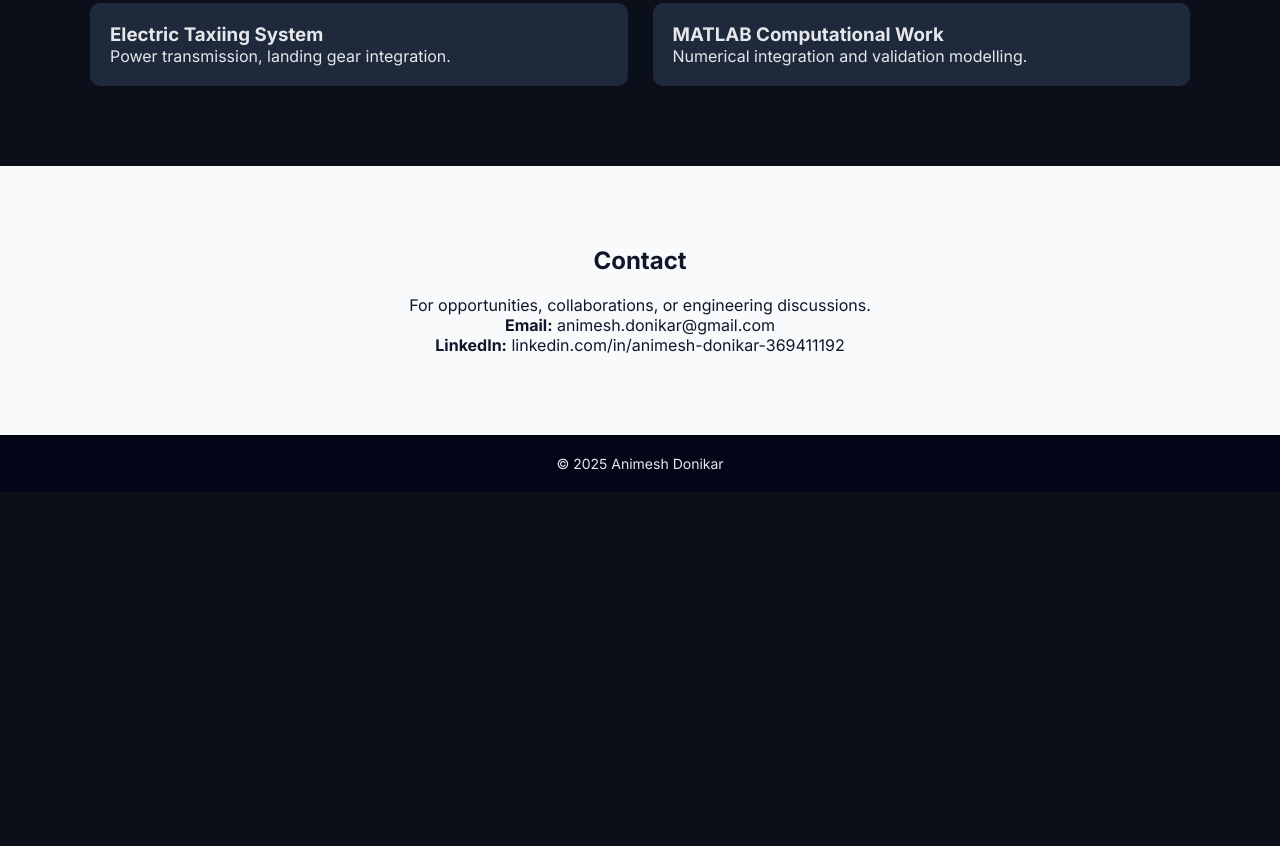
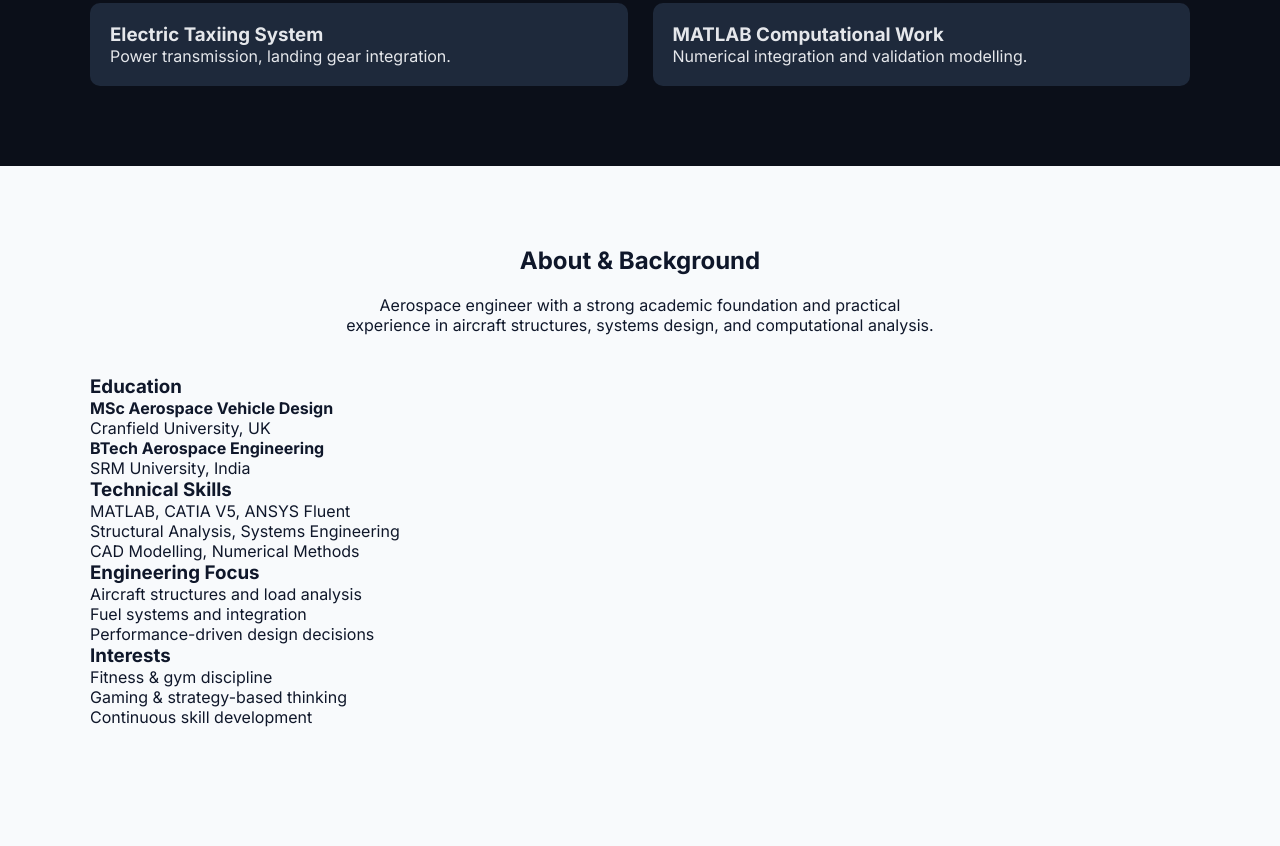
Before and after one commit to animesh1102/animesh1102.github.io, a plain HTML site: page index.html in a window 1280 px wide. Shown: the part 1314-2160 px from the top of the page. Before the commit the page ends 1806 px from the top, so only its background shows below. Drawn offline with Linux system fonts and the light colour scheme.

Commit message:
Enhance index.html with detailed about section
Added detailed background section with education, skills, and interests.

```diff
--- a/index.html
+++ b/index.html
@@ -127,6 +127,59 @@
     </div>
 </section>
 
+    <section class="section light" id="about-detailed">
+
+    <div class="container">
+
+        <h2>About & Background</h2>
+
+        <p class="section-subtext">
+            Aerospace engineer with a strong academic foundation and practical experience
+            in aircraft structures, systems design, and computational analysis.
+        </p>
+
+        <div class="about-detailed-grid">
+
+            <!-- EDUCATION -->
+            <div class="info-card">
+                <h3>Education</h3>
+                <p><strong>MSc Aerospace Vehicle Design</strong><br>
+                Cranfield University, UK</p>
+
+                <p><strong>BTech Aerospace Engineering</strong><br>
+                SRM University, India</p>
+            </div>
+
+            <!-- SKILLS -->
+            <div class="info-card">
+                <h3>Technical Skills</h3>
+                <p>MATLAB, CATIA V5, ANSYS Fluent</p>
+                <p>Structural Analysis, Systems Engineering</p>
+                <p>CAD Modelling, Numerical Methods</p>
+            </div>
+
+            <!-- EXPERIENCE FOCUS -->
+            <div class="info-card">
+                <h3>Engineering Focus</h3>
+                <p>Aircraft structures and load analysis</p>
+                <p>Fuel systems and integration</p>
+                <p>Performance-driven design decisions</p>
+            </div>
+
+            <!-- PERSONAL -->
+            <div class="info-card">
+                <h3>Interests</h3>
+                <p>Fitness & gym discipline</p>
+                <p>Gaming & strategy-based thinking</p>
+                <p>Continuous skill development</p>
+            </div>
+
+        </div>
+
+    </div>
+
+</section>
+
 <!-- CONTACT -->
 <section id="contact" class="section light">
     <div class="container contact">
```
